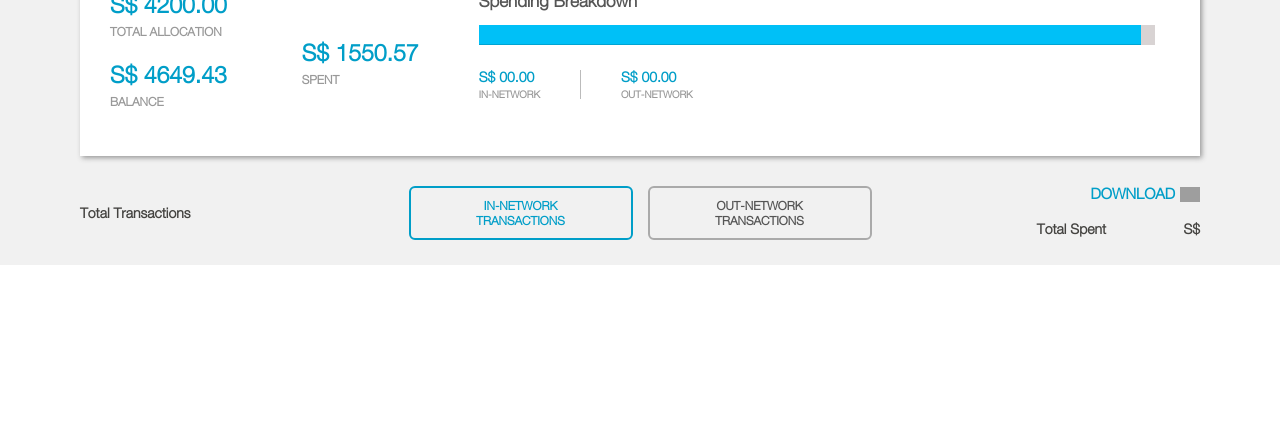
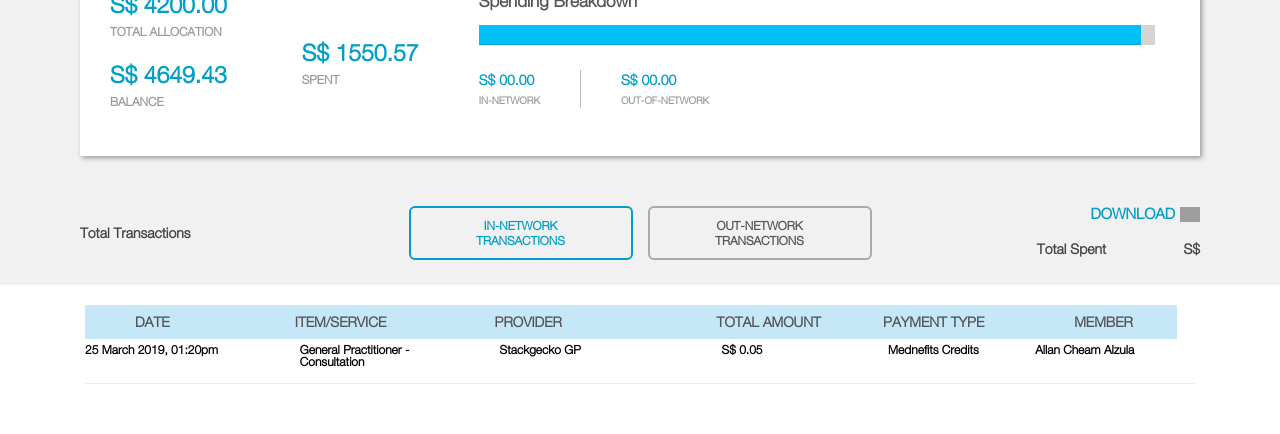
Before and after one commit to jeamar123/vue_mednefits_member, a Vue app: page /app/activity in a window 1280 px wide. Shown: the part 349-783 px from the top of the page. Built offline with nearby package versions, Linux system fonts and the light colour scheme; no server answers; sample sign-in values are in the browser's storage; grey boxes are pictures that could not be loaded; what @statnett/vue-plotly, v-calendar, vue-moment, vue-sweetalert2 would draw is missing.

Commit message:
add css style for the table of the activity page

```diff
--- a/public/assets/css/activity.css
+++ b/public/assets/css/activity.css
@@ -148,7 +148,8 @@
 	font-size: 14px;
 	font-weight: 700;
 	color: #009EC8;
-	margin-bottom: 5px;
+	margin-top: 3px;
+	margin-bottom: 8px;
 }
 .in-network-box div,
 .out-network-box div {
@@ -156,12 +157,14 @@
 	font-weight: 700;
 	text-transform: uppercase;
 	color: #999;
+	margin-bottom: 3px;
 }
 .transactions-wrapper {
 	display: flex;
 	padding-top: 20px;
   padding: 0 80px;
   margin-bottom: 25px;
+  padding-top: 20px;
 }
 .in-out-btn-container button {
 	text-transform: uppercase;
@@ -236,3 +239,27 @@
   padding: 20px 85px;
   min-height: 500px;
 }
+.transaction-table-container thead tr th {
+  background: #C6E7F7;
+  color: #555;
+  border: none;
+  padding: 10px;
+  font-size: 14px;
+  text-transform: uppercase;
+}
+.transaction-table-container thead tr th:nth-child(1) {
+	width: 18%;
+}
+.transaction-table-container thead tr th:nth-child(2) {
+	width: 18%;
+}
+.transaction-table-container thead tr th:nth-child(3) {
+	width: 20%;
+}
+.transaction-table-container thead tr th:nth-child(4) {
+	width: 15%;
+}
+.transaction-table-container thead tr th:first-child,
+.transaction-table-container tbody tr th:first-child {
+	padding-left: 50px;
+}
--- a/src/views/Activity.vue
+++ b/src/views/Activity.vue
@@ -58,7 +58,7 @@
 							<h5>
 								S$ <span>00.00</span>
 							</h5>
-							<div>Out-network</div>
+							<div>Out-of-network</div>
 						</div>
 					</div>
 				</div>
@@ -81,7 +81,50 @@
 			</div>
 		</div>
 		<div class="transaction-table-container">
-
+			<table>
+				<thead>
+					<tr>
+						<th>Date</th>
+						<th>Item/Service</th>
+						<th>Provider</th>
+						<th>Total Amount</th>
+						<th>Payment Type</th>
+						<th>Member</th>
+					</tr>
+				</thead>
+				<tbody>
+					<tr>
+						<td>
+							<span>25 March 2019, 01:20pm</span>
+						</td>
+						<td>
+							<span>General Practitioner - Consultation</span>
+						</td>
+						<td>
+							<span>Stackgecko GP</span>
+						</td>
+						<td>
+							<span>S$ 0.05</span>
+						</td>
+						<td>
+							<span>Mednefits Credits</span>
+						</td>
+						<td>
+							<span>Allan Cheam Alzula</span>
+						</td>
+						<td>
+							<a><i class="fa fa-angle-down"></i></a>
+						</td>
+					</tr>
+					<tr>
+						<td>
+							<div></div>
+							<div></div>
+							<div></div>
+						</td>
+					</tr>
+				</tbody>
+			</table>
 		</div>
 	</div>
 </template>
```
